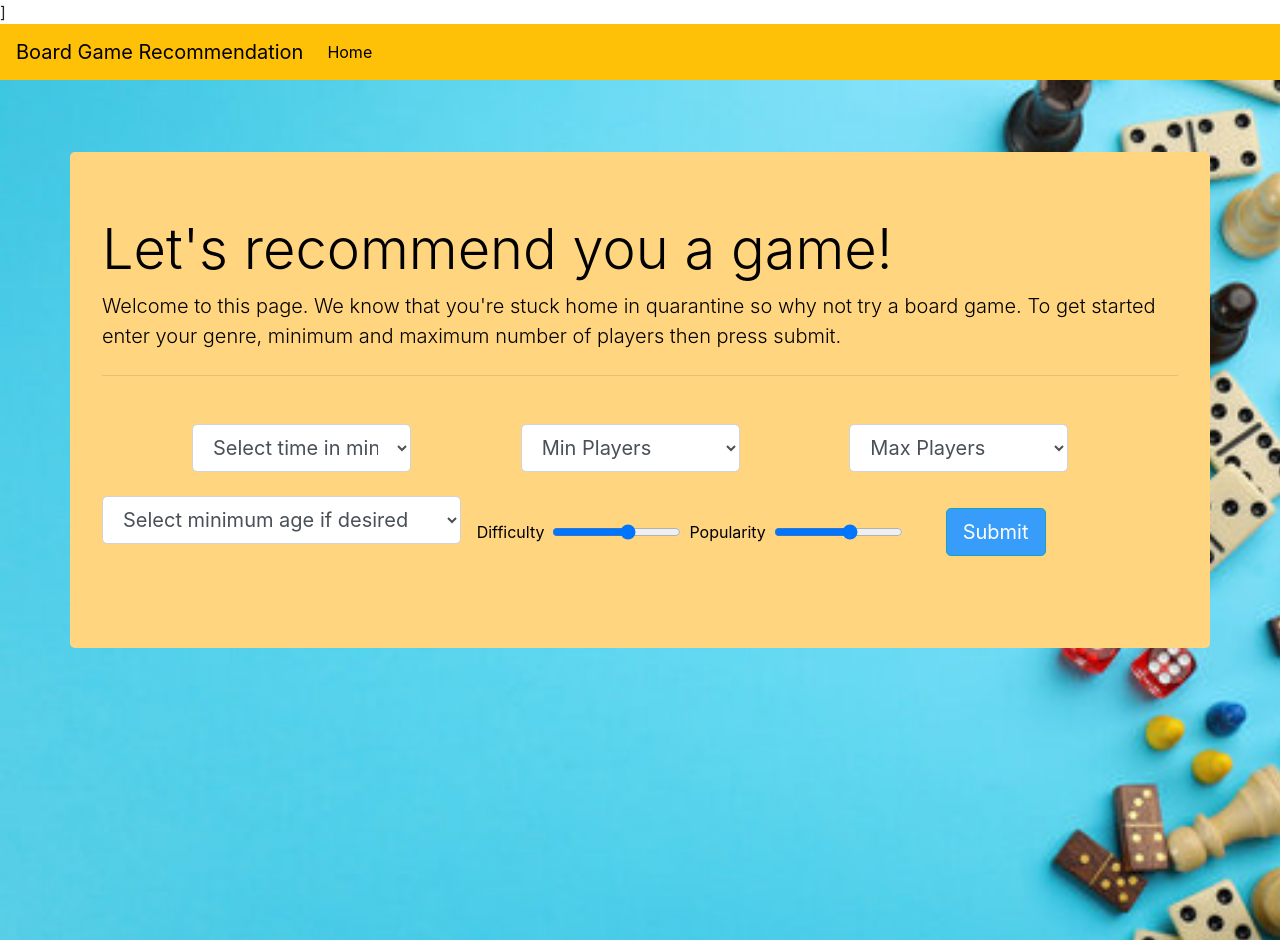
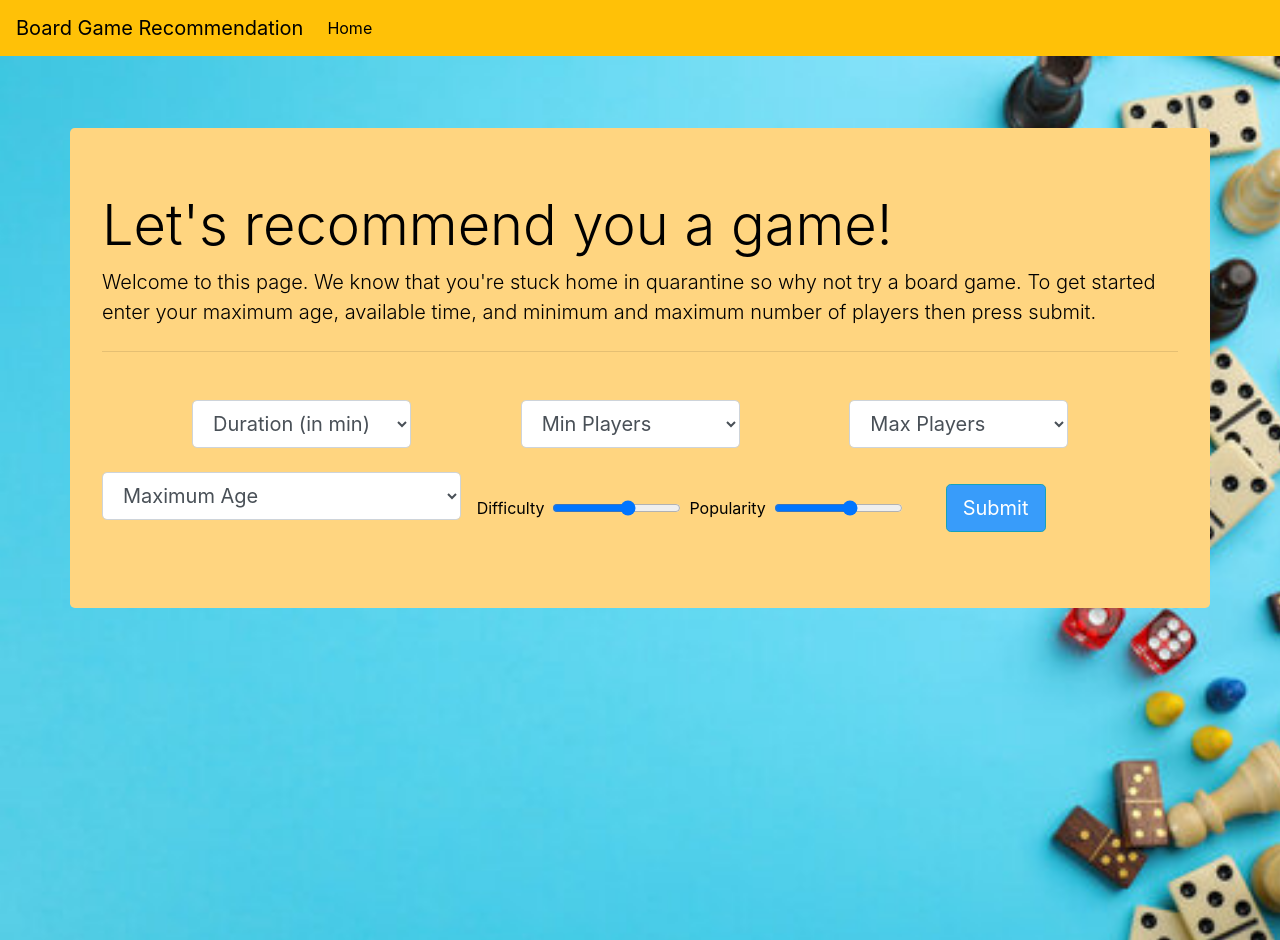
Before and after one commit to farhan0120/hunter-codefest-2022-unathletico-heights, a Flask app: page / in a window 1280 px wide. Run offline with Flask 2, Linux system fonts and the light colour scheme; some libraries are stand-ins or nearby versions.

Commit message:
change wording in index based on api

```diff
--- a/templates/index.html
+++ b/templates/index.html
@@ -1,4 +1,4 @@
-]{% extends 'base.html'%}
+{% extends 'base.html'%}
 
 {% block title%}Homepage{% endblock %}
 
@@ -10,7 +10,7 @@
     <div class="jumbotron container">
         <h1 class="display-4">Let's recommend you a game!</h1>
         <p class="lead">Welcome to this page. We know that you're stuck home in quarantine so why not try a board game.
-        To get started enter your genre, minimum and maximum number of players then press submit.</p>
+        To get started enter your maximum age, available time, and minimum and maximum number of players then press submit.</p>
 
         <hr class="my-4">
         <br>
@@ -20,7 +20,7 @@
                 <div class="container col col-lg-1"></div>
                 <div class="container col col-sm-4 row">
                     <select name="time" class="form-control  mb-4 mr-sm-2 form-control-lg col col-lg-8" placeholder="Select time">
-                        <option>Select time in minutes</option>
+                        <option>Duration (in min)</option>
                         <option>15</option>
                         <option>30</option>
                         <option>45</option>
@@ -36,6 +36,7 @@
                 <div class="container col col-sm-4 row">
                     <select name= "min_players" class="form-control  mb-4 mr-sm-2 form-control-lg col col-lg-8" placeholder="Select min number of players" >
                         <option>Min Players</option>
+			<option>1</option>
                         <option>2</option>
                         <option>3</option>
                         <option>4</option>
@@ -57,7 +58,8 @@
                 <div class="container col col-sm-4 row">
                     <select name="max_player" class="form-control  mb-4 mr-sm-2 form-control-lg col col-lg-8" placeholder="Select max number of players">
                         <option>Max Players</option>
-                        <option>2</option>
+                        <option>1</option>
+			<option>2</option>
                         <option>3</option>
                         <option>4</option>
                         <option>5</option>
@@ -76,7 +78,7 @@
                 </div>
 
                 <select name="age" class="form-control  mb-4 mr-sm-2 form-control-lg col col-lg-4" placeholder="Select age">
-                    <option>Select minimum age if desired</option>
+                    <option>Maximum Age</option>
                     <option>4</option>
                     <option>5</option>
                     <option>6</option>
@@ -95,10 +97,10 @@
                 </select>
 
                 <label name="difficulty" for="difficulty" class="form-label px-2">Difficulty</label>
-                    <input name="difficulty" type="range" class="form-range" min="0" max="1" step="0.2" id="difficulty">
+                    <input name="difficulty" type="range" class="form-range" min="0" max="1" step="0.2" value="0.5" id="difficulty">
 
                 <label name="popularity" for="popularity" class="form-label px-2">Popularity</label>
-                    <input name="popularity" type="range" class="form-range" min="0" max="1" step="0.2" id="popularity">
+                    <input name="popularity" type="range" class="form-range" min="0" max="1" step="0.2" value="0.5" id="popularity">
 
 		<input type="hidden" name="result" value="1">
 
```
